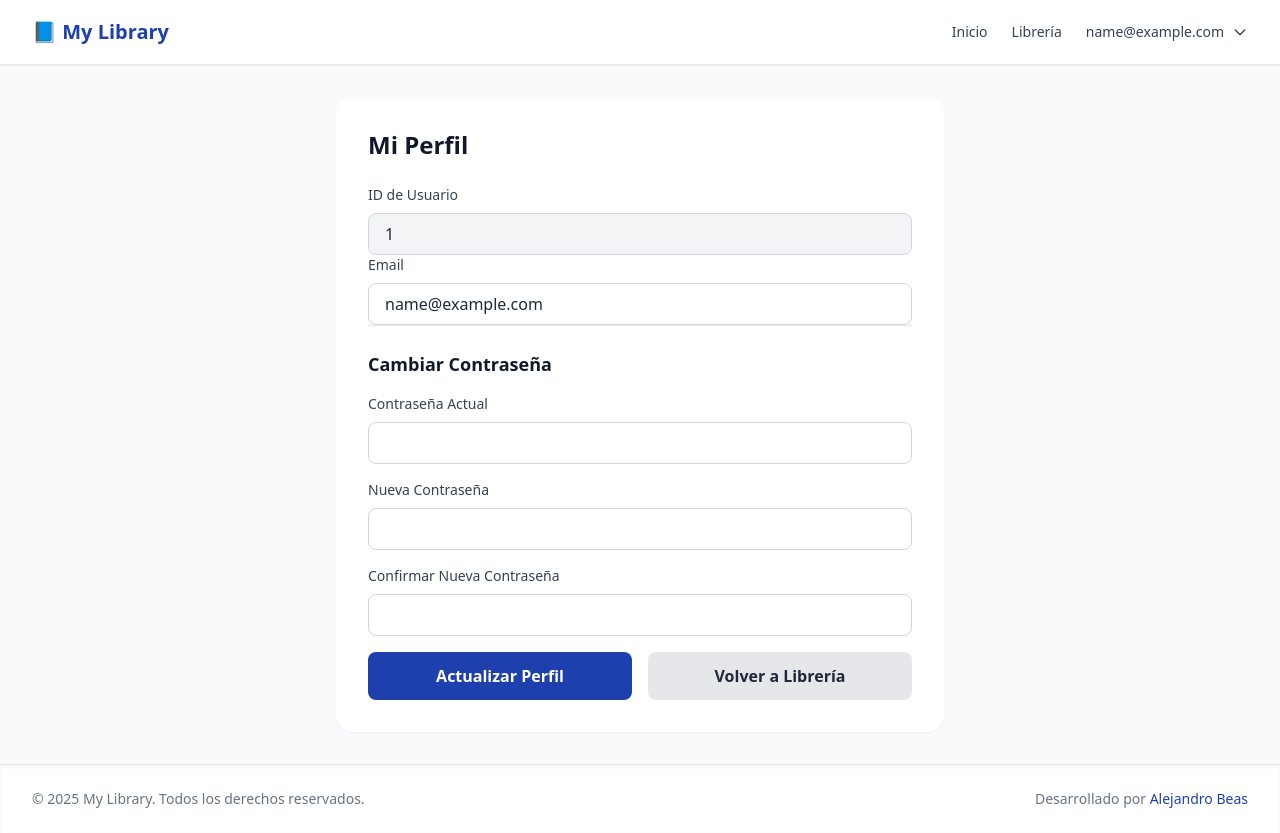
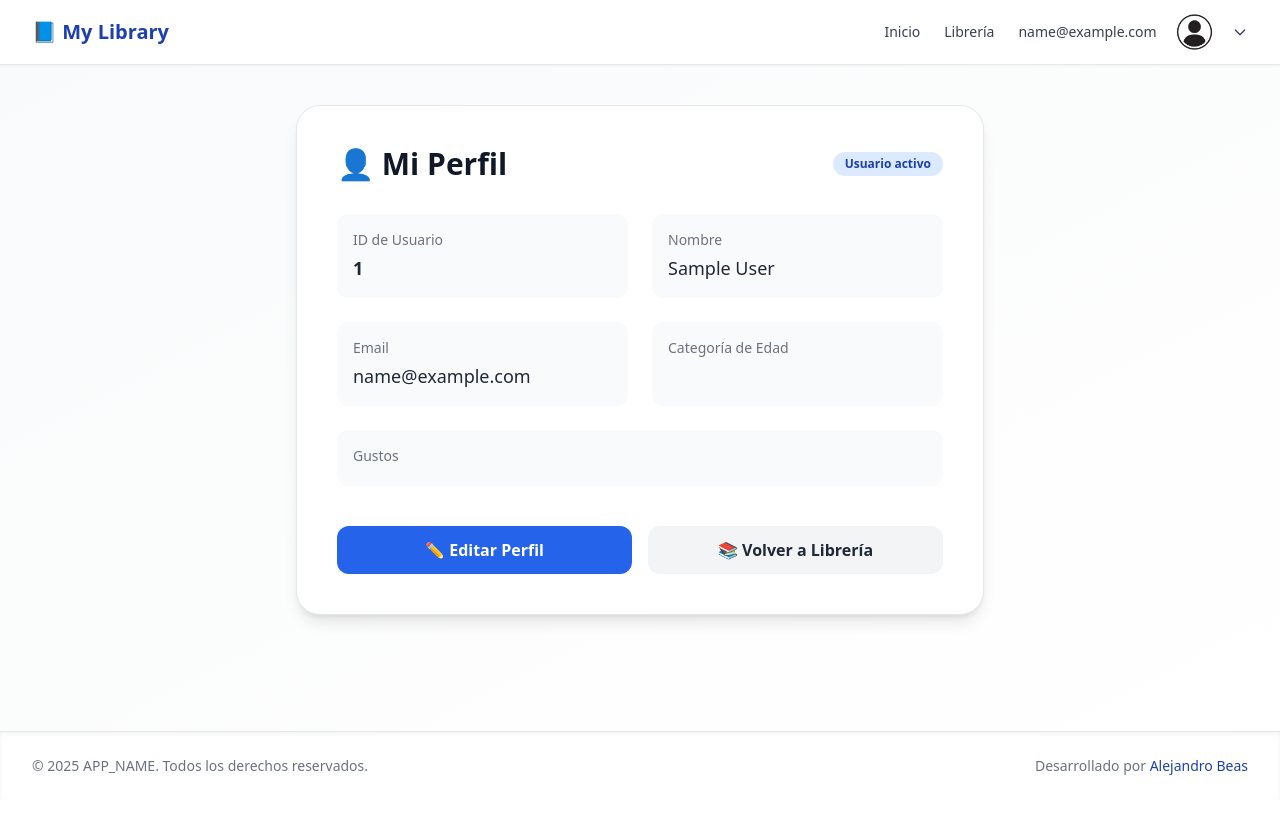
Before and after one commit to AlejandroBeas/MyLibrary-PHP, a PHP site: page /profile in a window 1280 px wide. After the commit the page ends 775 px from the top, so only its background shows below. Run offline with PHP 8.4, Linux system fonts and the light colour scheme; the visitor is signed in with stand-in values (Sample User, id 1); data comes from the database, SQL or seed files in the repository; both versions use the stored data as it was after the commit; data that the repository does not hold is empty; some libraries are stand-ins or nearby versions.

Commit message:
user finished

```diff
--- a/views/partials/header.view.php
+++ b/views/partials/header.view.php
@@ -32,6 +32,8 @@
                     <div class="relative group">
     <button class="flex items-center space-x-2 text-gray-700 hover:text-primary transition-colors focus:outline-none">
         <span><?= htmlspecialchars($_SESSION['user']['email']) ?></span>
+        <img src="../../styles/userLogo.webp" class="w-18 h-9" alt="">
+
         <svg class="w-4 h-4" fill="none" stroke="currentColor" viewBox="0 0 24 24">
             <path stroke-linecap="round" stroke-linejoin="round" stroke-width="2" d="M19 9l-7 7-7-7" />
         </svg>
@@ -46,7 +48,7 @@
 </div>
 
                 <?php else: ?>
-                    <a href="/register" class="text-gray-700 hover:text-primary transition-colors">
+                    <a href="/register" class="text-gray-700 hover:text-primary transition-colors"><img src="../../styles/userLogo.webp" class="w-18 h-9" alt="">
                     </a>
                 <?php endif; ?>
             </nav>
--- a/views/profile.view.php
+++ b/views/profile.view.php
@@ -1,59 +1,52 @@
 <?php include 'partials/header.view.php'; ?>
 
-<main class="flex-1 bg-gray-50 py-8">
-    <div class="max-w-2xl mx-auto px-4 sm:px-6 lg:px-8">
-        <div class="bg-white rounded-2xl shadow-sm p-8">
-            <h1 class="text-2xl font-bold text-gray-900 mb-6">Mi Perfil</h1>
-                <input type="hidden" name="token" value="<?= $_SESSION['token'] ?>">
-
-                <div>
-                    <label class="block text-sm font-medium text-gray-700 mb-2">ID de Usuario</label>
-                    <input type="text" value="<?= htmlspecialchars($user['id']) ?>"
-                           class="w-full px-4 py-2 border border-gray-300 rounded-lg bg-gray-100" readonly>
+<main class="flex-1 bg-gradient-to-br from-gray-50 to-white py-10">
+    <div class="max-w-3xl mx-auto px-6 sm:px-8 lg:px-10">
+        <div class="bg-white rounded-3xl shadow-lg p-10 border border-gray-200">
+            <div class="flex items-center justify-between mb-8">
+                <h1 class="text-3xl font-extrabold text-gray-900">👤 Mi Perfil</h1>
+                <span class="inline-block bg-blue-100 text-blue-800 text-xs font-semibold px-3 py-1 rounded-full">
+                    Usuario activo
+                </span>
             </div>
 
-                <div>
-                    <label for="email" class="block text-sm font-medium text-gray-700 mb-2">Email</label>
-                    <input type="email" id="email" name="email"
-                           value="<?= htmlspecialchars($user['email']) ?>"
-                           class="w-full px-4 py-2 border border-gray-300 rounded-lg focus:ring-2 focus:ring-primary focus:border-primary transition-colors">
+            <div class="grid grid-cols-1 sm:grid-cols-2 gap-6 text-gray-800">
+                <div class="bg-gray-50 rounded-xl p-4">
+                    <div class="text-sm text-gray-500 font-medium mb-1">ID de Usuario</div>
+                    <div class="text-lg font-semibold"><?= htmlspecialchars($user['id']) ?></div>
                 </div>
 
-                <div class="border-t pt-6">
-                    <h3 class="text-lg font-semibold text-gray-900 mb-4">Cambiar Contraseña</h3>
-
-                    <div class="space-y-4">
-                        <div>
-                            <label for="current_password" class="block text-sm font-medium text-gray-700 mb-2">Contraseña Actual</label>
-                            <input type="password" id="current_password" name="current_password"
-                                   class="w-full px-4 py-2 border border-gray-300 rounded-lg focus:ring-2 focus:ring-primary focus:border-primary transition-colors">
+                <div class="bg-gray-50 rounded-xl p-4">
+                    <div class="text-sm text-gray-500 font-medium mb-1">Nombre</div>
+                    <div class="text-lg"><?= htmlspecialchars($user['name']) ?></div>
                 </div>
 
-                        <div>
-                            <label for="new_password" class="block text-sm font-medium text-gray-700 mb-2">Nueva Contraseña</label>
-                            <input type="password" id="new_password" name="new_password"
-                                   class="w-full px-4 py-2 border border-gray-300 rounded-lg focus:ring-2 focus:ring-primary focus:border-primary transition-colors">
+                <div class="bg-gray-50 rounded-xl p-4">
+                    <div class="text-sm text-gray-500 font-medium mb-1">Email</div>
+                    <div class="text-lg"><?= htmlspecialchars($user['email']) ?></div>
                 </div>
 
-                        <div>
-                            <label for="confirm_password" class="block text-sm font-medium text-gray-700 mb-2">Confirmar Nueva Contraseña</label>
-                            <input type="password" id="confirm_password" name="confirm_password"
-                                   class="w-full px-4 py-2 border border-gray-300 rounded-lg focus:ring-2 focus:ring-primary focus:border-primary transition-colors">
+                <div class="bg-gray-50 rounded-xl p-4">
+                    <div class="text-sm text-gray-500 font-medium mb-1">Categoría de Edad</div>
+                    <div class="text-lg"><?= htmlspecialchars($user['EtiquetaEdad']) ?></div>
                 </div>
+
+                <div class="bg-gray-50 rounded-xl p-4 sm:col-span-2">
+                    <div class="text-sm text-gray-500 font-medium mb-1">Gustos</div>
+                    <div class="text-lg"><?= htmlspecialchars($user['Preferencias']) ?></div>
                 </div>
             </div>
 
-                <div class="flex space-x-4 pt-4">
-                    <button type="submit"
-                            class="flex-1 bg-primary text-white py-3 px-6 rounded-lg hover:bg-red-700 font-semibold transition-colors">
-                        Actualizar Perfil
-                    </button>
+            <div class="flex flex-col sm:flex-row gap-4 mt-10">
+                <a href="/profile/edit"
+                   class="flex-1 bg-blue-600 text-white py-3 px-6 rounded-xl text-center font-semibold hover:bg-blue-700 transition">
+                    ✏️ Editar Perfil
+                </a>
                 <a href="/books"
-                       class="flex-1 bg-gray-200 text-gray-800 py-3 px-6 rounded-lg hover:bg-gray-300 font-semibold text-center transition-colors">
-                        Volver a Librería
+                   class="flex-1 bg-gray-100 text-gray-800 py-3 px-6 rounded-xl text-center font-semibold hover:bg-gray-200 transition">
+                    📚 Volver a Librería
                 </a>
             </div>
-            </form>
         </div>
     </div>
 </main>
```
Also changed, not shown: db/db.sqlite, styles/userLogo.webp (added). Lines whose indentation alone changed are shown as unchanged.
